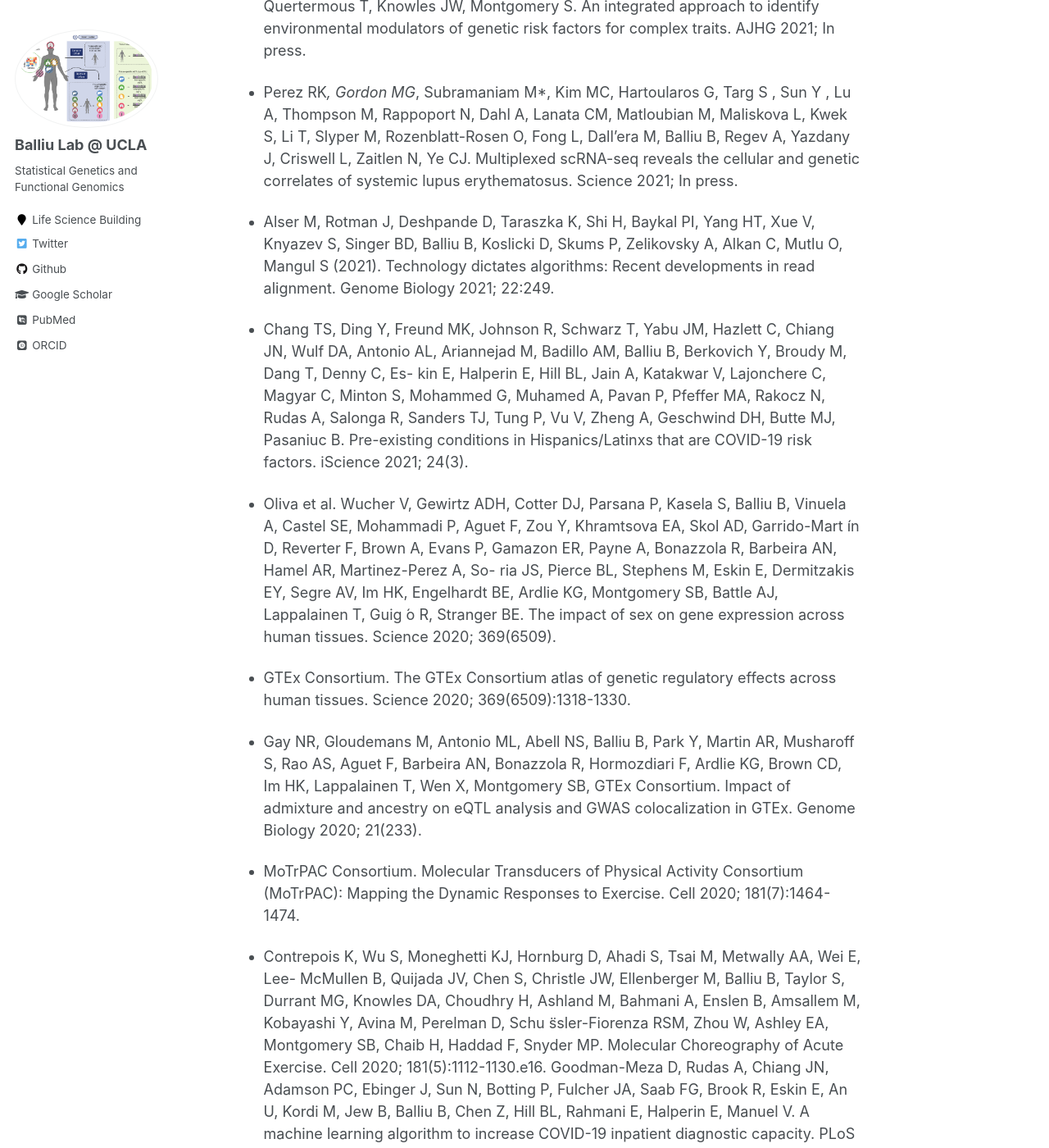
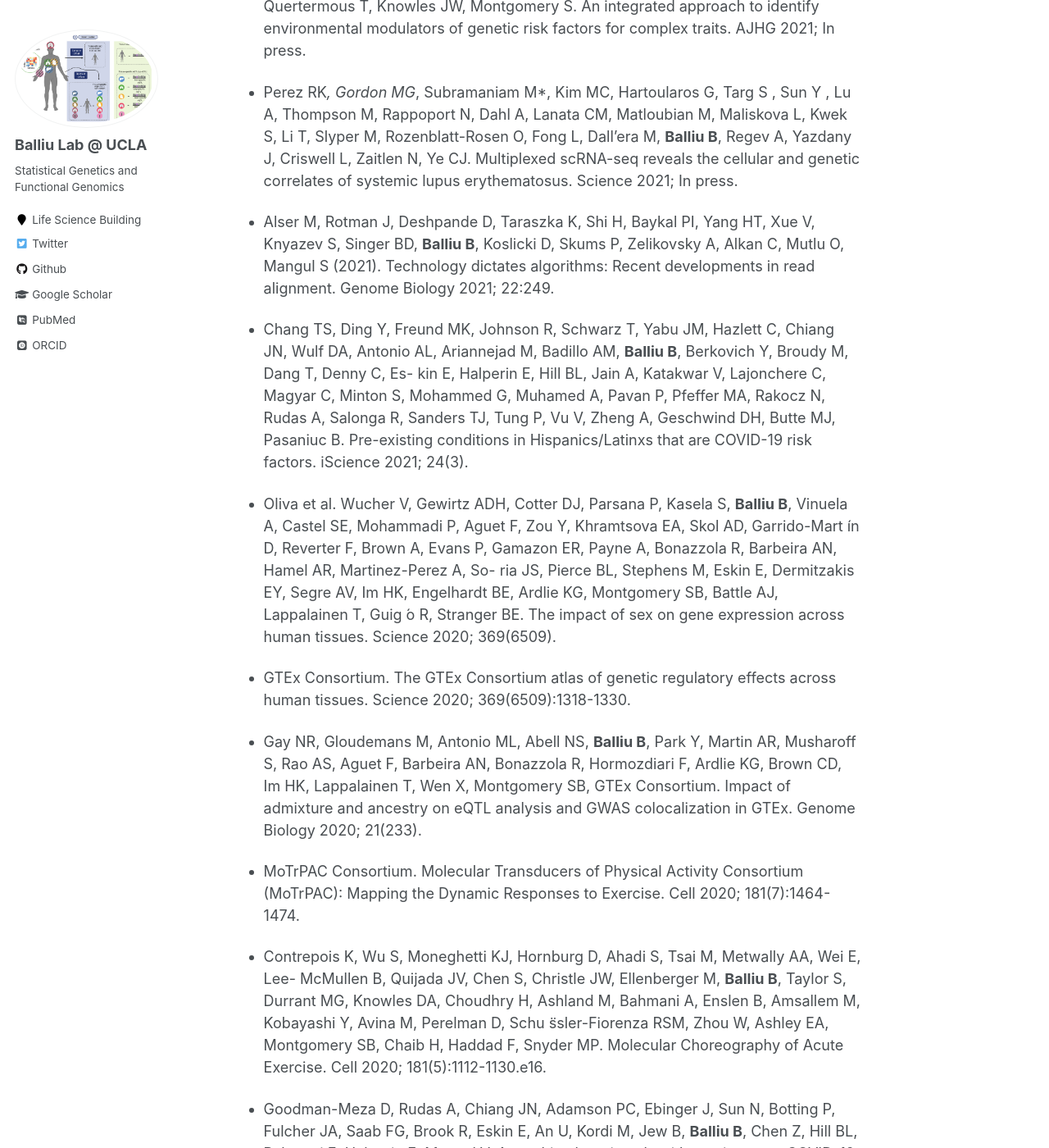
Before and after one commit to BalliuLab/balliulab.github.io, a Jekyll site: the page built from _pages/markdown.md, in a window 1280 px wide and 1400 px high, scrolled down 1371 px. Shown: the whole window at 82% size. Built offline with Jekyll 4.4.1, drawn with Linux system fonts in a browser that asks for light colours; some web fonts are replaced; some of the changed text lies outside the part shown.

Commit message:
Update markdown.md

```diff
--- a/_pages/markdown.md
+++ b/_pages/markdown.md
@@ -10,70 +10,73 @@ Complete list of my publications can be found on my Google Scholar profile.
 
 
 # Preprints - Work in Progress
-* Lu A, Thompson M, Gordon MG, Dahl A, Ye CJ, Zaitlen N, and Balliu B. Fast and power- ful statistical method for context-specific QTL mapping in multi-context genomic studies. bioRxiv; doi:https://doi.org/10.1101/2021.06.17.448889.
+* Lu A, Thompson M, Gordon MG, Dahl A, Ye CJ, Zaitlen N, and **Balliu B**. Fast and power- ful statistical method for context-specific QTL mapping in multi-context genomic studies. bioRxiv; doi:https://doi.org/10.1101/2021.06.17.448889.
 
-* Thompson M, Gordon MG, Lu A, Tandon A, Halperin E, Gusev A, Ye CJ, Balliu B, Zaitlen N. Multi-context genetic modeling of transcriptional regulation resolves novel disease loci. bioRxiv; doi:https://doi.org/10.1101/2021.09.23.461579.
+* Thompson M, Gordon MG, Lu A, Tandon A, Halperin E, Gusev A, Ye CJ, **Balliu B**, Zaitlen N. Multi-context genetic modeling of transcriptional regulation resolves novel disease loci. bioRxiv; doi:https://doi.org/10.1101/2021.09.23.461579.
 
-* Gloudemans MJ*, Balliu B*, Nachun D, Quertermous T, Montgomery S, Ingelsson E, Knowles JW, Carcamo-Oribe I. Multidimensional co-localization of expression and splicing QTLs across metabolic traits and tissues prioritizes new insulin resistance genes. medRxiv; doi:https://doi.org/10.1101/ 2021.09.28.21264208.
+* Gloudemans MJ*, **Balliu B**, Nachun D, Quertermous T, Montgomery S, Ingelsson E, Knowles JW, Carcamo-Oribe I. Multidimensional co-localization of expression and splicing QTLs across metabolic traits and tissues prioritizes new insulin resistance genes. medRxiv; doi:https://doi.org/10.1101/ 2021.09.28.21264208.
 
-* Briscoe L, Balliu B, Sankararaman S, Halperin E; Garud N. Correcting for Background Noise Im- proves Phenotype Prediction from Human Gut Microbiome Data. bioRxiv; doi:https://doi.org/ 10.1101/2021.03.19.436199.
+* Briscoe L, **Balliu B**, Sankararaman S, Halperin E; Garud N. Correcting for Background Noise Im- proves Phenotype Prediction from Human Gut Microbiome Data. bioRxiv; doi:https://doi.org/ 10.1101/2021.03.19.436199.
 
-* Garske KM, Comenho C, Balliu B, Pan DZ, Bhagat YV, Rosenberg G, Koka A, Kar A, Subhra Das S, Miao Z, Sinsheimer JS, Kaprio J, Pietilainen KH, Pajukanta P. Increased body mass index leads to systemic inflammation through altered chromatin co-accessibility in human pre-adipocytes. Under review at Nature Communications.
+* Garske KM, Comenho C, **Balliu B**, Pan DZ, Bhagat YV, Rosenberg G, Koka A, Kar A, Subhra Das S, Miao Z, Sinsheimer JS, Kaprio J, Pietilainen KH, Pajukanta P. Increased body mass index leads to systemic inflammation through altered chromatin co-accessibility in human pre-adipocytes. Under review at Nature Communications.
 
-* Johnson R, Ding Y, Venkateswaran V, Bhattacharya A, Chiu A, Schwarz T, Freund M, Zhan L, Burch KS, Caggiano C, Hill B, Rakocz N, Balliu B, Sul JH, Zaitlen N, Arboleda VA, Halperin E, Sankararaman S, Butte MJ, UCLA Precision Health Data Discovery Repository Working Group, UCLA Precision Health ATLAS Working Group, Lajonchere C, Geschwind D H, Pasaniuc B. Leveraging genomic diversity for discovery in an EHR-linked biobank: the UCLA ATLAS Community Health Initiative. medRxiv; doi:https://doi.org/10.1101/2021.09.22.21263987.
+* Johnson R, Ding Y, Venkateswaran V, Bhattacharya A, Chiu A, Schwarz T, Freund M, Zhan L, Burch KS, Caggiano C, Hill B, Rakocz N, **Balliu B**, Sul JH, Zaitlen N, Arboleda VA, Halperin E, Sankararaman S, Butte MJ, UCLA Precision Health Data Discovery Repository Working Group, UCLA Precision Health ATLAS Working Group, Lajonchere C, Geschwind D H, Pasaniuc B. Leveraging genomic diversity for discovery in an EHR-linked biobank: the UCLA ATLAS Community Health Initiative. medRxiv; doi:https://doi.org/10.1101/2021.09.22.21263987.
 
-* Deshpande D, Chhugani K, Chang Y, Karlsberg A, Loeffler C, Zhang J, Muszynska A, Rotman J, Tao L, Balliu B, Tseng E, Eskin E, Zhao F, Mohammadi P, Labaj PP, Mangul S. RNA-seq data science: From raw data to effective interpretation. arXiv; http://arxiv.org/abs/2010.02391.
+* Deshpande D, Chhugani K, Chang Y, Karlsberg A, Loeffler C, Zhang J, Muszynska A, Rotman J, Tao L, **Balliu B**, Tseng E, Eskin E, Zhao F, Mohammadi P, Labaj PP, Mangul S. RNA-seq data science: From raw data to effective interpretation. arXiv; http://arxiv.org/abs/2010.02391.
 
-* Balliu B, Douglas C, Shenhav L, Wu A, Hatzopoulou D, Congdon E, Craske M, Freimer N, Halperin E, Sankararaman S, Flint J. Predicting mood from patterns of behavior collected with smartphones. In preparation.
+* **Balliu B**, Douglas C, Shenhav L, Wu A, Hatzopoulou D, Congdon E, Craske M, Freimer N, Halperin E, Sankararaman S, Flint J. Predicting mood from patterns of behavior collected with smartphones. In preparation.
 
 # Journal Publications
 
-* Balliu B*, Carcamo-Oribe I*, Gloudemans MJ, Nachun D, Durrant M, Ingelsson E, Quertermous T, Knowles JW, Montgomery S. An integrated approach to identify environmental modulators of genetic risk factors for complex traits. AJHG 2021; In press.
+* **Balliu B**, Carcamo-Oribe I*, Gloudemans MJ, Nachun D, Durrant M, Ingelsson E, Quertermous T, Knowles JW, Montgomery S. An integrated approach to identify environmental modulators of genetic risk factors for complex traits. AJHG 2021; In press.
 
-* Perez RK*, Gordon MG*, Subramaniam M*, Kim MC, Hartoularos G, Targ S , Sun Y , Lu A, Thompson M, Rappoport N, Dahl A, Lanata CM, Matloubian M, Maliskova L, Kwek S, Li T, Slyper M, Rozenblatt-Rosen O, Fong L, Dall’era M, Balliu B, Regev A, Yazdany J, Criswell L, Zaitlen N, Ye CJ. Multiplexed scRNA-seq reveals the cellular and genetic correlates of systemic lupus erythematosus. Science 2021; In press.
+* Perez RK*, Gordon MG*, Subramaniam M*, Kim MC, Hartoularos G, Targ S , Sun Y , Lu A, Thompson M, Rappoport N, Dahl A, Lanata CM, Matloubian M, Maliskova L, Kwek S, Li T, Slyper M, Rozenblatt-Rosen O, Fong L, Dall’era M, **Balliu B**, Regev A, Yazdany J, Criswell L, Zaitlen N, Ye CJ. Multiplexed scRNA-seq reveals the cellular and genetic correlates of systemic lupus erythematosus. Science 2021; In press.
 
-* Alser M, Rotman J, Deshpande D, Taraszka K, Shi H, Baykal PI, Yang HT, Xue V, Knyazev S, Singer BD, Balliu B, Koslicki D, Skums P, Zelikovsky A, Alkan C, Mutlu O, Mangul S (2021). Technology dictates algorithms: Recent developments in read alignment. Genome Biology 2021; 22:249.
+* Alser M, Rotman J, Deshpande D, Taraszka K, Shi H, Baykal PI, Yang HT, Xue V, Knyazev S, Singer BD, **Balliu B**, Koslicki D, Skums P, Zelikovsky A, Alkan C, Mutlu O, Mangul S (2021). Technology dictates algorithms: Recent developments in read alignment. Genome Biology 2021; 22:249.
 
-* Chang TS, Ding Y, Freund MK, Johnson R, Schwarz T, Yabu JM, Hazlett C, Chiang JN, Wulf DA, Antonio AL, Ariannejad M, Badillo AM, Balliu B, Berkovich Y, Broudy M, Dang T, Denny C, Es- kin E, Halperin E, Hill BL, Jain A, Katakwar V, Lajonchere C, Magyar C, Minton S, Mohammed G, Muhamed A, Pavan P, Pfeffer MA, Rakocz N, Rudas A, Salonga R, Sanders TJ, Tung P, Vu V, Zheng A, Geschwind DH, Butte MJ, Pasaniuc B. Pre-existing conditions in Hispanics/Latinxs that are COVID-19 risk factors. iScience 2021; 24(3).
+* Chang TS, Ding Y, Freund MK, Johnson R, Schwarz T, Yabu JM, Hazlett C, Chiang JN, Wulf DA, Antonio AL, Ariannejad M, Badillo AM, **Balliu B**, Berkovich Y, Broudy M, Dang T, Denny C, Es- kin E, Halperin E, Hill BL, Jain A, Katakwar V, Lajonchere C, Magyar C, Minton S, Mohammed G, Muhamed A, Pavan P, Pfeffer MA, Rakocz N, Rudas A, Salonga R, Sanders TJ, Tung P, Vu V, Zheng A, Geschwind DH, Butte MJ, Pasaniuc B. Pre-existing conditions in Hispanics/Latinxs that are COVID-19 risk factors. iScience 2021; 24(3).
 
-* Oliva et al. Wucher V, Gewirtz ADH, Cotter DJ, Parsana P, Kasela S, Balliu B, Vinuela A, Castel SE, Mohammadi P, Aguet F, Zou Y, Khramtsova EA, Skol AD, Garrido-Mart ́ın D, Reverter F, Brown A, Evans P, Gamazon ER, Payne A, Bonazzola R, Barbeira AN, Hamel AR, Martinez-Perez A, So- ria JS, Pierce BL, Stephens M, Eskin E, Dermitzakis EY, Segre AV, Im HK, Engelhardt BE, Ardlie KG, Montgomery SB, Battle AJ, Lappalainen T, Guig ́o R, Stranger BE. The impact of sex on gene expression across human tissues. Science 2020; 369(6509).
+* Oliva et al. Wucher V, Gewirtz ADH, Cotter DJ, Parsana P, Kasela S, **Balliu B**, Vinuela A, Castel SE, Mohammadi P, Aguet F, Zou Y, Khramtsova EA, Skol AD, Garrido-Mart ́ın D, Reverter F, Brown A, Evans P, Gamazon ER, Payne A, Bonazzola R, Barbeira AN, Hamel AR, Martinez-Perez A, So- ria JS, Pierce BL, Stephens M, Eskin E, Dermitzakis EY, Segre AV, Im HK, Engelhardt BE, Ardlie KG, Montgomery SB, Battle AJ, Lappalainen T, Guig ́o R, Stranger BE. The impact of sex on gene expression across human tissues. Science 2020; 369(6509).
 
 * GTEx Consortium. The GTEx Consortium atlas of genetic regulatory effects across human tissues. Science 2020; 369(6509):1318-1330.
 
-* Gay NR, Gloudemans M, Antonio ML, Abell NS, Balliu B, Park Y, Martin AR, Musharoff S, Rao AS, Aguet F, Barbeira AN, Bonazzola R, Hormozdiari F, Ardlie KG, Brown CD, Im HK, Lappalainen T, Wen X, Montgomery SB, GTEx Consortium. Impact of admixture and ancestry on eQTL analysis and GWAS colocalization in GTEx. Genome Biology 2020; 21(233).
+* Gay NR, Gloudemans M, Antonio ML, Abell NS, **Balliu B**, Park Y, Martin AR, Musharoff S, Rao AS, Aguet F, Barbeira AN, Bonazzola R, Hormozdiari F, Ardlie KG, Brown CD, Im HK, Lappalainen T, Wen X, Montgomery SB, GTEx Consortium. Impact of admixture and ancestry on eQTL analysis and GWAS colocalization in GTEx. Genome Biology 2020; 21(233).
 
 * MoTrPAC Consortium. Molecular Transducers of Physical Activity Consortium (MoTrPAC): Mapping the Dynamic Responses to Exercise. Cell 2020; 181(7):1464-1474.
 
-* Contrepois K, Wu S, Moneghetti KJ, Hornburg D, Ahadi S, Tsai M, Metwally AA, Wei E, Lee- McMullen B, Quijada JV, Chen S, Christle JW, Ellenberger M, Balliu B, Taylor S, Durrant MG, Knowles DA, Choudhry H, Ashland M, Bahmani A, Enslen B, Amsallem M, Kobayashi Y, Avina M, Perelman D, Schu ̈ssler-Fiorenza RSM, Zhou W, Ashley EA, Montgomery SB, Chaib H, Haddad F, Snyder MP. Molecular Choreography of Acute Exercise. Cell 2020; 181(5):1112-1130.e16.
-Goodman-Meza D, Rudas A, Chiang JN, Adamson PC, Ebinger J, Sun N, Botting P, Fulcher JA, Saab FG, Brook R, Eskin E, An U, Kordi M, Jew B, Balliu B, Chen Z, Hill BL, Rahmani E, Halperin E, Manuel V. A machine learning algorithm to increase COVID-19 inpatient diagnostic capacity. PLoS One 2020; 15(9):e0239474. PMID: 32960917.
-Balliu B, Durrant M, de Goede O, Abell N, Liu B, Gloudemans MJ, Cook NK, Smith KS, Knowles D, Pala M, Cucca F, Schlessinger D, Jaiswal S, Sabatti C, Lind L, Ingelsson E, Montgomery SB. Genetic regulation of gene expression and splicing during a 10-year period of human aging. Genome Biology 2019; 20(230).
+* Contrepois K, Wu S, Moneghetti KJ, Hornburg D, Ahadi S, Tsai M, Metwally AA, Wei E, Lee- McMullen B, Quijada JV, Chen S, Christle JW, Ellenberger M, **Balliu B**, Taylor S, Durrant MG, Knowles DA, Choudhry H, Ashland M, Bahmani A, Enslen B, Amsallem M, Kobayashi Y, Avina M, Perelman D, Schu ̈ssler-Fiorenza RSM, Zhou W, Ashley EA, Montgomery SB, Chaib H, Haddad F, Snyder MP. Molecular Choreography of Acute Exercise. Cell 2020; 181(5):1112-1130.e16.
+
+* Goodman-Meza D, Rudas A, Chiang JN, Adamson PC, Ebinger J, Sun N, Botting P, Fulcher JA, Saab FG, Brook R, Eskin E, An U, Kordi M, Jew B, **Balliu B**, Chen Z, Hill BL, Rahmani E, Halperin E, Manuel V. A machine learning algorithm to increase COVID-19 inpatient diagnostic capacity. PLoS One 2020; 15(9):e0239474. PMID: 32960917.
+
+* **Balliu B**, Durrant M, de Goede O, Abell N, Liu B, Gloudemans MJ, Cook NK, Smith KS, Knowles D, Pala M, Cucca F, Schlessinger D, Jaiswal S, Sabatti C, Lind L, Ingelsson E, Montgomery SB. Genetic regulation of gene expression and splicing during a 10-year period of human aging. Genome Biology 2019; 20(230).
 Balliu B, Houwing-Duistermaat JJ, and Boehringer S. Powerful testing via hierarchical linkage dis- equilibrium in haplotype association studies. Biometrical Journal 2019; 61(3):747-768. Top down- loaded paper 2018-2019.
 
-* Fresard L, Smail C, Ferraro NM, Teran NA, Li X, Smith KS, Bonner D, Kernohan KD, Marwaha S, Zappala Z, Balliu B, Davis JR, Liu B, Prybol CJ, Kohler JN, Zastrow DB, Reuter CM, Fisk DG, Grove ME, Davidson JM, Hartley T, Joshi R, Strober BJ, Utiramerur S, Lind L, Ingelsson E, Battle A, Bejerano G, Bernstein JA, Ashley EA, Boycott KM, Merker JD, Wheeler MT, Montgomery SB. Identification of rare-disease genes using blood transcriptome sequencing and large control cohorts. Nature Medicine 2020; 25(6):911-919.
+* Fresard L, Smail C, Ferraro NM, Teran NA, Li X, Smith KS, Bonner D, Kernohan KD, Marwaha S, Zappala Z, **Balliu B**, Davis JR, Liu B, Prybol CJ, Kohler JN, Zastrow DB, Reuter CM, Fisk DG, Grove ME, Davidson JM, Hartley T, Joshi R, Strober BJ, Utiramerur S, Lind L, Ingelsson E, Battle A, Bejerano G, Bernstein JA, Ashley EA, Boycott KM, Merker JD, Wheeler MT, Montgomery SB. Identification of rare-disease genes using blood transcriptome sequencing and large control cohorts. Nature Medicine 2020; 25(6):911-919.
 
-* Liu B, Calton MA, Abell NS, Benchorin G, Gloudemans MJ, Chen M, Hu J, Li X, Balliu B, Bok D, Montgomery SB, Vollrath D. Genetic analyses of human fetal retinal pigment epithelium gene expres- sion suggest ocular disease mechanisms. Communications in Biology 2019; 2:186.
+* Liu B, Calton MA, Abell NS, Benchorin G, Gloudemans MJ, Chen M, Hu J, Li X, **Balliu B**, Bok D, Montgomery SB, Vollrath D. Genetic analyses of human fetal retinal pigment epithelium gene expres- sion suggest ocular disease mechanisms. Communications in Biology 2019; 2:186.
 
-* Kraemer M, Quoc Bao H, Wieczorek D, Balliu B, Mikat B, and Boehringer S. Distinctive facial fea- tures in idiopathic Moyamoya disease in Caucasians: a first systematic analysis. PeerJ 2018; 6:e4740.
+* Kraemer M, Quoc Bao H, Wieczorek D, **Balliu B**, Mikat B, and Boehringer S. Distinctive facial fea- tures in idiopathic Moyamoya disease in Caucasians: a first systematic analysis. PeerJ 2018; 6:e4740.
 
 * GTEx Consortium et al. Genetic effects on gene expression across human tissues. Nature 2017; 550:204-213.
 
-* Ferreira MA, Vonk JM, Baurecht H, Marenholz I, Tian C, Hoffman JD, Helmer Q, Tillander A, Ulle- mar V, van Dongen J, Lu Y, Ruschendorf F, Esparza-Gordillo J, Medway CW, Mountjoy E, Burrows K, Hummel O, Grosche S, Brumpton BM, Witte JS, Hottenga J, Willemsen G, Zheng J, Rodr ́ıguez E, Hotze M, Franke A, Revez JA, Beesley J, Matheson MC, Dharmage SC, Bain LM, Fritsche LG, Gabrielsen ME, Balliu B, [...], Boomsma DI, Almqvist C, Karlsson R, Koppelman GH, Paternoster L. Shared genetic origin of asthma, hay fever and eczema elucidates allergic disease biology. Nature Genetics 2017; 49:1752-1757.
+* Ferreira MA, Vonk JM, Baurecht H, Marenholz I, Tian C, Hoffman JD, Helmer Q, Tillander A, Ulle- mar V, van Dongen J, Lu Y, Ruschendorf F, Esparza-Gordillo J, Medway CW, Mountjoy E, Burrows K, Hummel O, Grosche S, Brumpton BM, Witte JS, Hottenga J, Willemsen G, Zheng J, Rodr ́ıguez E, Hotze M, Franke A, Revez JA, Beesley J, Matheson MC, Dharmage SC, Bain LM, Fritsche LG, Gabrielsen ME, **Balliu B**, [...], Boomsma DI, Almqvist C, Karlsson R, Koppelman GH, Paternoster L. Shared genetic origin of asthma, hay fever and eczema elucidates allergic disease biology. Nature Genetics 2017; 49:1752-1757.
 
-* Kukurba KR, Parsana P, Balliu B, Smith KS, Zappala Z, Knowles DA, Fav ́e M, Davis JR, Li X, Zhu X, Potash JB, Weissman MM, Shi J, Kundaje A, Levinson DF, Awadalla P, Mostafavi S, Battle A, Montgomery SB. Impact of X chromosome and sex on regulatory variation. Genome Research 2016; 26:768-777.
+* Kukurba KR, Parsana P, **Balliu B**, Smith KS, Zappala Z, Knowles DA, Fav ́e M, Davis JR, Li X, Zhu X, Potash JB, Weissman MM, Shi J, Kundaje A, Levinson DF, Awadalla P, Mostafavi S, Battle A, Montgomery SB. Impact of X chromosome and sex on regulatory variation. Genome Research 2016; 26:768-777.
 
-* Balliu B and Zaitlen N (2016). A novel test for detecting gene-gene interactions in trio studies. Genetics; 202(4): 1289-97.
+* **Balliu B** and Zaitlen N (2016). A novel test for detecting gene-gene interactions in trio studies. Genetics; 202(4): 1289-97.
 
-* Tissier R, Uh H, van den Akker E, Balliu B, Tsonaka S, Houwing-Duistermaat J. Gene co-expression network analysis for family studies based on a meta-analytic approach. BMC Proceedings 2016; 10(16).
+* Tissier R, Uh H, van den Akker E, **Balliu B**, Tsonaka S, Houwing-Duistermaat J. Gene co-expression network analysis for family studies based on a meta-analytic approach. BMC Proceedings 2016; 10(16).
 
-* Balliu B, Tsonaka S, Boehringer S, and Houwing-Duistermaat JJ. A retrospective likelihood approach for efficient integration of multiple omics factors in case-control association studies. Genetic Epidemi- ology 2015; 39(3): 156-65.
+* **Balliu B**, Tsonaka S, Boehringer S, and Houwing-Duistermaat JJ. A retrospective likelihood approach for efficient integration of multiple omics factors in case-control association studies. Genetic Epidemi- ology 2015; 39(3): 156-65.
 
-* Balliu B, Wurtz D, Horsthemke B, Wieczorekand D, and Boehringer S. Classification and visual- ization based on derived image features: application to genetic syndromes. PLoS One 2014; 9(11): e109033.
+* **Balliu B**, Wurtz D, Horsthemke B, Wieczorekand D, and Boehringer S. Classification and visual- ization based on derived image features: application to genetic syndromes. PLoS One 2014; 9(11): e109033.
 
-* Balliu B, Uh H, Tsonaka R, Boehringer S, Helmer Q, and Houwing-Duistermaat JJ. Combining in- formation from linkage and association mapping for next generation sequencing longitudinal family data. BMC Proceedings 2014; 8(1): S34.
+* **Balliu B**, Uh H, Tsonaka R, Boehringer S, Helmer Q, and Houwing-Duistermaat JJ. Combining in- formation from linkage and association mapping for next generation sequencing longitudinal family data. BMC Proceedings 2014; 8(1): S34.
 
-* Houwing-Duistermaat JJ, Helmer Q, Balliu B, van den Akker E, Tsonaka S, Uh H. Gene analysis for longitudinal family data using random-effects models. BMC Proceedings 2014; 8(1): S88.
+* Houwing-Duistermaat JJ, Helmer Q, **Balliu B**, van den Akker E, Tsonaka S, Uh H. Gene analysis for longitudinal family data using random-effects models. BMC Proceedings 2014; 8(1): S88.
 
-* Chen H, Malzahn D, Balliu B, Li C, Bailey JN. Testing genetic association with rare and common variants in family data. Genetic Epidemiology 2014; 38 (1): S37-43.
-Huijts P, Hollestelle A, Balliu B, Houwing-Duistermaat JJ, Meijers CM, Blom JC, Ozturk B, Krol- Warmerdam E, Wijnen J, Berns E, Martens J, Seynaeve C, Kiemeney LA, van der Heijden HF, Tollenaar R, Devilee P, van Asperen CJ. CHEK2*1100delC homozygosity in the Netherlands: preva- lence and risk of breast and lung cancer. EJHG 2014; 22: 46-51.
+* Chen H, Malzahn D, **Balliu B**, Li C, Bailey JN. Testing genetic association with rare and common variants in family data. Genetic Epidemiology 2014; 38 (1): S37-43.
 
-* Balliu B, Tsonaka R, van der Woude D, Boehringer S, and Houwing-Duistermaat JJ (2012). Combin- ing family and twin data in association studies to estimate the non-inherited maternal antigens effect. Genetic Epidemiology; 36(8): 811-819.
+* Huijts P, Hollestelle A, **Balliu B**, Houwing-Duistermaat JJ, Meijers CM, Blom JC, Ozturk B, Krol- Warmerdam E, Wijnen J, Berns E, Martens J, Seynaeve C, Kiemeney LA, van der Heijden HF, Tollenaar R, Devilee P, van Asperen CJ. CHEK2*1100delC homozygosity in the Netherlands: preva- lence and risk of breast and lung cancer. EJHG 2014; 22: 46-51.
+
+* **Balliu B**, Tsonaka R, van der Woude D, Boehringer S, and Houwing-Duistermaat JJ (2012). Combin- ing family and twin data in association studies to estimate the non-inherited maternal antigens effect. Genetic Epidemiology; 36(8): 811-819.
```
